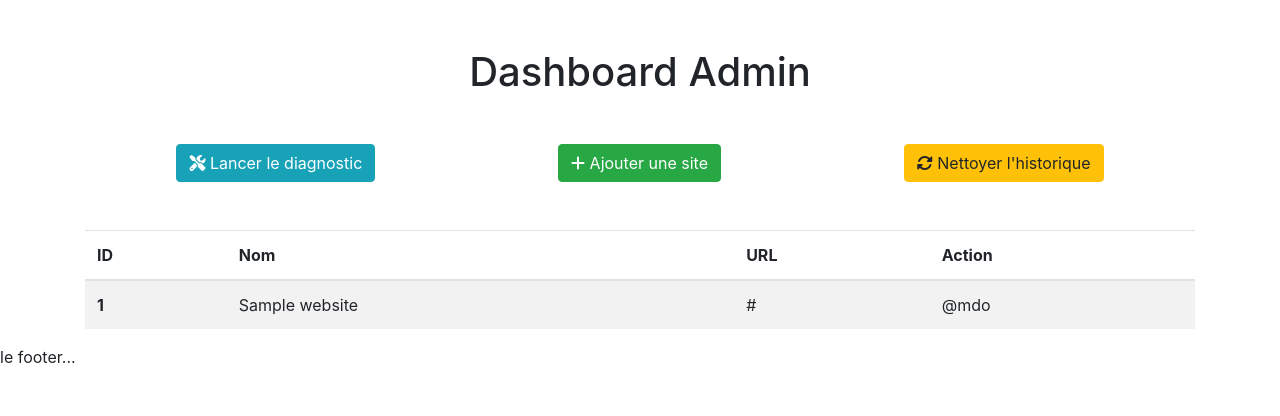
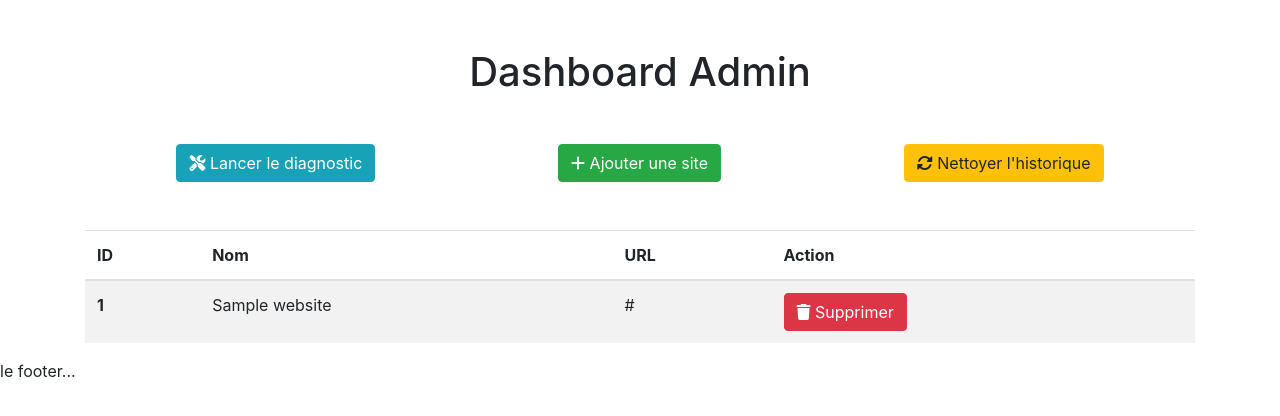
Before and after one commit to ak85ie1d5/monitoring, a Symfony app: template templates/admin/index.html.twig in a window 1280 px wide. Shown: the part 56-472 px from the top of the page. Run offline with Twig, Linux system fonts and the light colour scheme; the template is opened without the code that fills it: most values are stand-ins (such as "Sample title", 1, 10 or a date in 2020); some libraries are stand-ins or nearby versions.

Commit message:
Website can be now removed!

```diff
--- a/templates/admin/index.html.twig
+++ b/templates/admin/index.html.twig
@@ -36,7 +36,12 @@
                         <th scope="row">{{ website.id }}</th>
                         <td>{{ website.name }}</td>
                         <td>{{ website.url }}</td>
-                        <td>@mdo</td>
+                        <td>
+                            <a href="{{ path('admin_remove', {'id': website.id}) }}" class="btn btn-danger">
+                                <i class="fas fa-trash"></i>
+                                Supprimer
+                            </a>
+                        </td>
                     </tr>
                 {% endfor %}
             </tbody>
```
Also changed, not shown: src/Controller/AdminController.php (+17 -2 lines).
